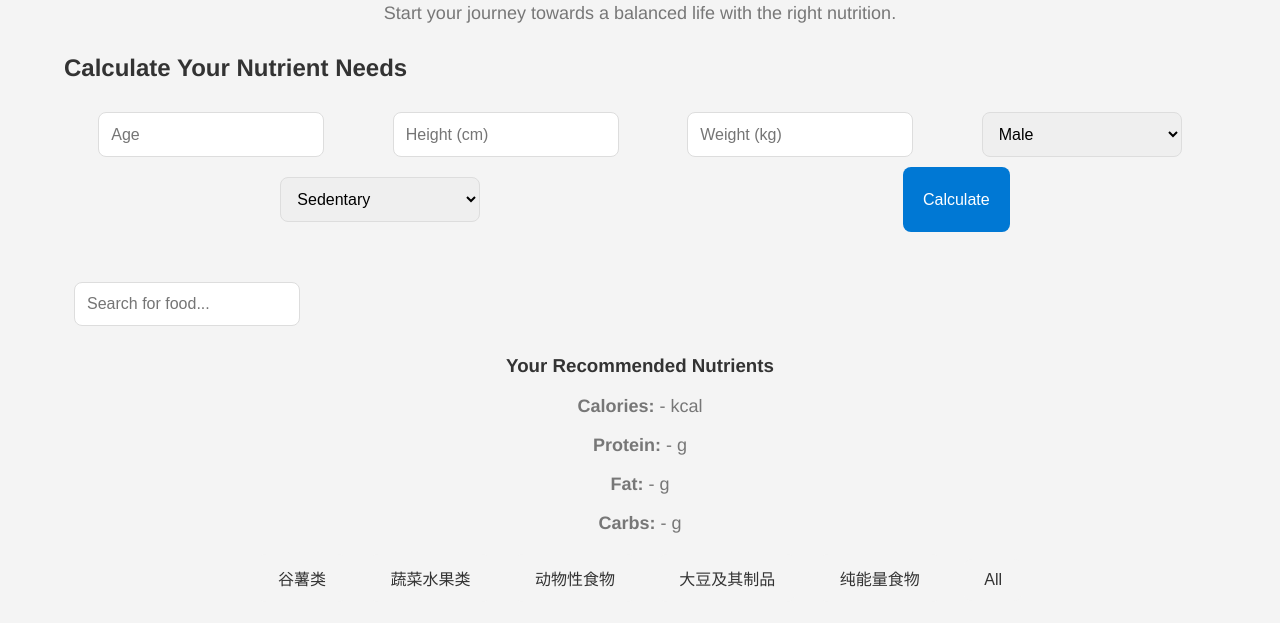
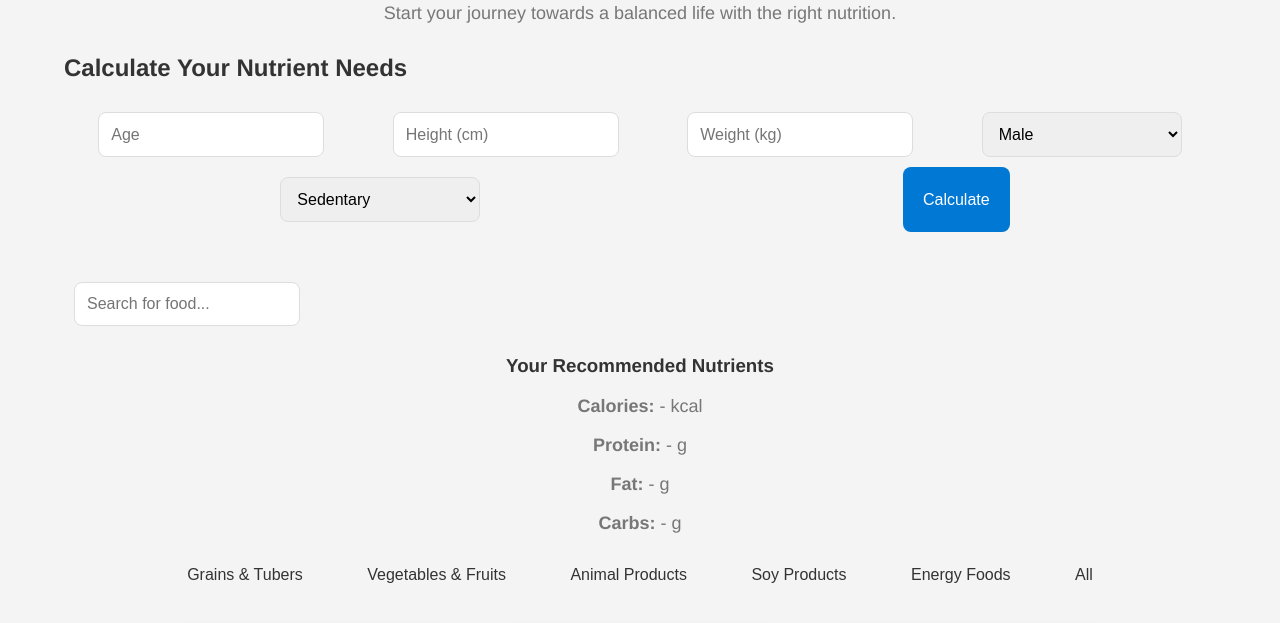
Before and after one commit to jinjiubuchi/XYXQ, a plain HTML site: page index.html in a window 1280 px wide. Shown: the part 107-730 px from the top of the page. Drawn offline with Linux system fonts and the light colour scheme.

Commit message:
Update index.html

```diff
--- a/index.html
+++ b/index.html
@@ -53,11 +53,11 @@
         <!-- Food Categories -->
         <nav class="category-nav">
             <ul>
-                <li><button onclick="filterFood('grains')">谷薯类</button></li>
-                <li><button onclick="filterFood('vegetables_fruits')">蔬菜水果类</button></li>
-                <li><button onclick="filterFood('animal_products')">动物性食物</button></li>
-                <li><button onclick="filterFood('soy_products')">大豆及其制品</button></li>
-                <li><button onclick="filterFood('energy_foods')">纯能量食物</button></li>
+                <li><button onclick="filterFood('grains')">Grains & Tubers</button></li>
+                <li><button onclick="filterFood('vegetables_fruits')">Vegetables & Fruits</button></li>
+                <li><button onclick="filterFood('animal_products')">Animal Products</button></li>
+                <li><button onclick="filterFood('soy_products')">Soy Products</button></li>
+                <li><button onclick="filterFood('energy_foods')">Energy Foods</button></li>
                 <li><button onclick="filterFood('all')">All</button></li>
             </ul>
         </nav>
```
